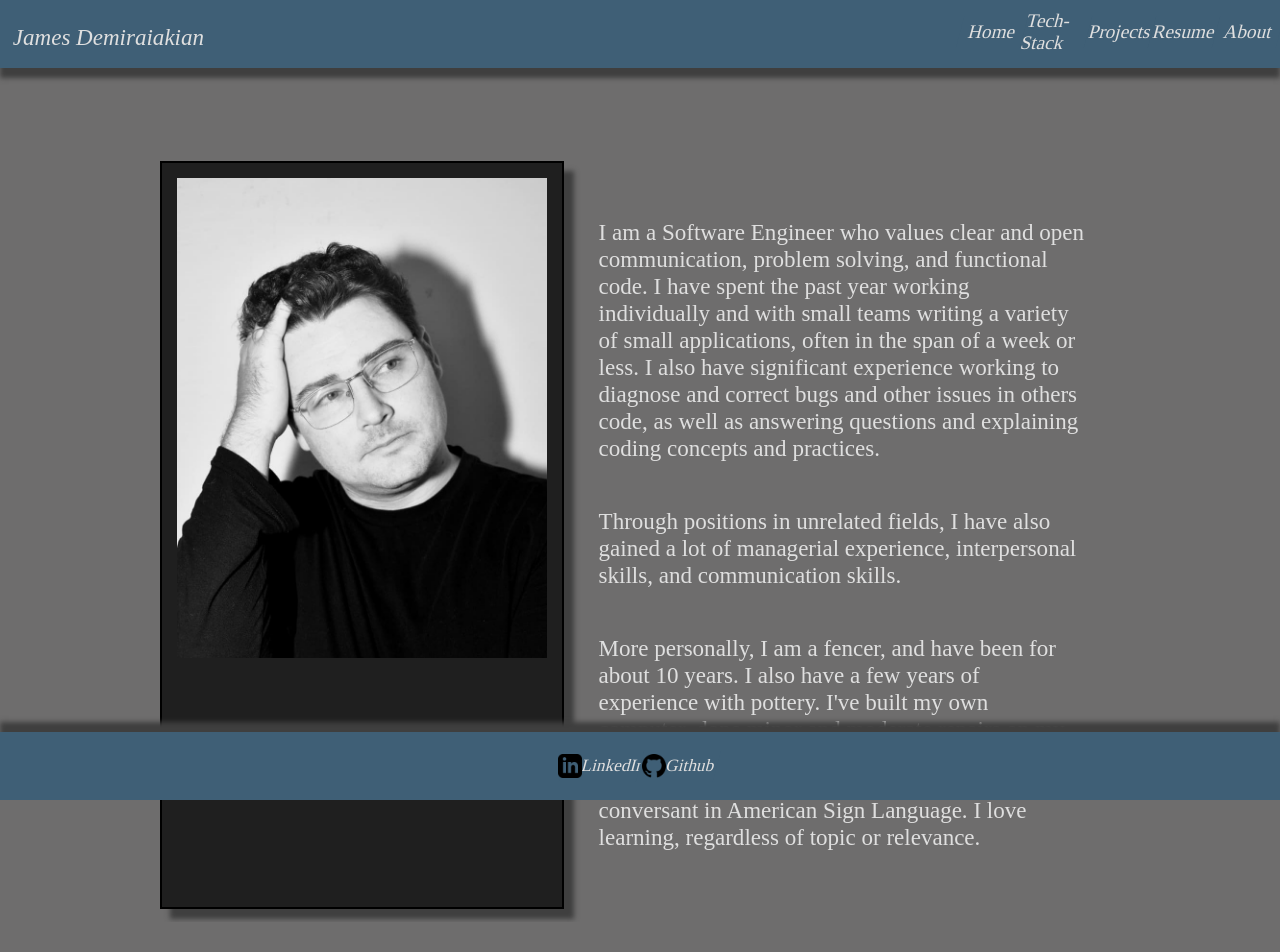
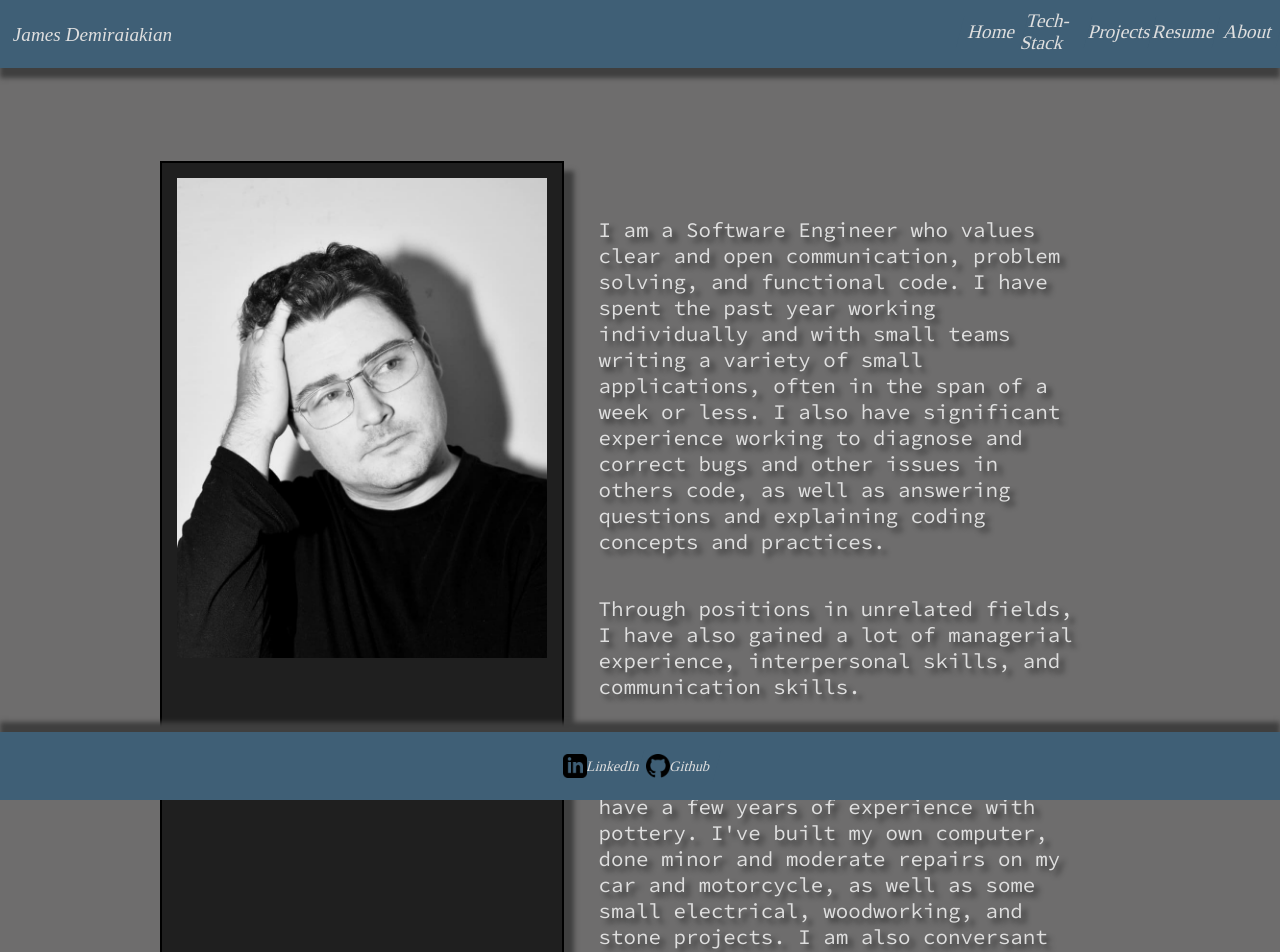
Before and after one commit to james-demiraiakian/james-portfolio, a React (Create React App) app: page / in a window 1280 px wide. Shown: the top 952 px of the page. Before the commit the page ends 922 px from the top, so only its background shows below. Built offline with nearby package versions, Linux system fonts and the light colour scheme.

Commit message:
more styling changes, across multiple components. Added react-tiny-url to add url previews for projects, added project render component

```diff
--- a/package.json
+++ b/package.json
@@ -10,6 +10,7 @@
     "react-dom": "^18.1.0",
     "react-router-dom": "^6.3.0",
     "react-scripts": "5.0.1",
+    "react-tiny-link": "^3.6.1",
     "web-vitals": "^2.1.4",
     "webpack": "^5.73.0",
     "webpack-cli": "^4.10.0"
--- a/public/index.html
+++ b/public/index.html
@@ -24,6 +24,12 @@
       work correctly both with client-side routing and a non-root public URL.
       Learn how to configure a non-root public URL by running `npm run build`.
     -->
+    <link rel="preconnect" href="https://fonts.googleapis.com" />
+    <link rel="preconnect" href="https://fonts.gstatic.com" crossorigin />
+    <link
+      href="https://fonts.googleapis.com/css2?family=Source+Code+Pro&display=swap"
+      rel="stylesheet"
+    />
     <title>James-Demiraiakian</title>
   </head>
   <body>
--- a/src/App.css
+++ b/src/App.css
@@ -1,8 +1,6 @@
 * {
   background-color: rgb(110, 109, 109);
   color: rgb(223, 223, 223);
-  font-size: 1.2rem;
-  /* overflow: hidden; */
 }
 
 .App {
@@ -10,3 +8,9 @@
   flex-direction: column;
   align-items: center;
 }
+
+.component {
+  font-family: 'Source Code Pro', monospace;
+  font-size: 1.3rem;
+  text-shadow: 5px 5px 5px rgb(51, 51, 51);
+}
--- /dev/null
+++ b/src/components/Quotes/Project.jsx
@@ -0,0 +1,59 @@
+import React from 'react';
+import { useState } from 'react';
+import { useEffect } from 'react';
+import { ReactTinyLink } from 'react-tiny-link';
+
+const projectArr = [
+  {
+    pGitHub: 'https://github.com/Pixil2',
+    pDeploy: 'https://pixl2.netlify.app/',
+    pDescription:
+      'A refactoring of the original Pixl project, bringing it into modern React',
+    pHeader: 'Pixl 2',
+  },
+  {
+    pGitHub: 'github URL 2',
+    pDeploy: 'deploy URL 2',
+    pDescription: '',
+    pHeader: '',
+  },
+  {
+    pGitHub: 'github URL 3',
+    pDeploy: 'deploy URL 3',
+    pDescription: '',
+    pHeader: '',
+  },
+];
+
+export default function Project() {
+  const [currentProject, setCurrentProject] = useState(projectArr[0]);
+  const [index, setIndex] = useState(0);
+
+  const handleClick = () => {
+    console.log(index);
+    index === projectArr.length - 1 ? setIndex(0) : setIndex(index + 1);
+  };
+
+  useEffect(() => {
+    setCurrentProject(projectArr[index]);
+  }, [index]);
+
+  return (
+    <div>
+      <div className="project-card">
+        <div className="p-name">{currentProject.pName}</div>
+        <div className="p-img">{currentProject.pImg}</div>
+        {/* <div className="p-gh-url">{currentProject.pGitHub}</div>
+        <div className="p-deploy-url">{currentProject.pDeploy}</div> */}
+        <ReactTinyLink
+          cardSize="large"
+          showGraphic={true}
+          header={currentProject.pHeader}
+          description={currentProject.pDescription}
+          url={currentProject.pDeploy}
+        />
+      </div>
+      <button onClick={handleClick}>Next</button>
+    </div>
+  );
+}
--- a/src/components/Quotes/Quotes.jsx
+++ b/src/components/Quotes/Quotes.jsx
@@ -5,6 +5,10 @@ const quoteArray = [
   - Emma Egstad`,
   `"James is always willing to not only help out his juniors, but to take the time to teach and explain complex concepts. While he may be the smartest person in the room, he is a great leader, treating others with respect and patience. He is an asset to any team!"
   - Spencer Eagleton`,
+  `"My experience at Alchemy Code Lab would not be the same with out James, as a cohort colleague and as a coworker. James works well with others and often brightens the room with good humor and friendly conversation. He has continuously demonstrated a strong ability to communicate coding concepts and plans, both in efforts to build full stack web apps with different teams as well as in assisting and supporting students in their JavaScript learning experience."
+  - Forest Heims`,
+  `"James truly shines when helping others, his ability to dive into someone elses code and debug with them makes him a great team member. He demonstrates a great ability to verbalize the problem and explain bugs thoroughly."
+  -Bailey Kuebelbeck`,
 ];
 
 export default function Quotes() {
@@ -14,7 +18,7 @@ export default function Quotes() {
   useEffect(() => {
     setTimeout(() => {
       index === quoteArray.length - 1 ? setIndex(0) : setIndex(index + 1);
-    }, 10000);
+    }, 7000);
 
     return () => {
       setCurrentQuote(quoteArray[index]);
--- a/src/views/About/About.css
+++ b/src/views/About/About.css
@@ -25,6 +25,8 @@
   flex-direction: column;
   align-items: center;
   font-size: 1.2rem;
+  margin-left: 15px;
+  margin-right: 15px;
 }
 
 .quote {
--- a/src/views/About/About.jsx
+++ b/src/views/About/About.jsx
@@ -4,7 +4,7 @@ import './About.css';
 
 export default function About() {
   return (
-    <div className="about">
+    <div className="about component">
       <div className="intro">
         This is a semi-comprehensive list of positions, interests, and comments
         from current and former coworkers.
--- a/src/views/Header/Header.css
+++ b/src/views/Header/Header.css
@@ -30,7 +30,7 @@
   transform: skewX(-15deg);
   align-items: center;
   justify-content: center;
-  font-size: 1rem;
+  font-size: 1.2rem;
 }
 
 .header-link:hover {
@@ -44,4 +44,5 @@
   position: absolute;
   left: 1vw;
   top: 3vh;
+  font-size: 1.2rem;
 }
--- a/src/views/Home/Home.jsx
+++ b/src/views/Home/Home.jsx
@@ -3,8 +3,7 @@ import './Home.css';
 
 export default function Home() {
   return (
-    <div>
-      <div className="home">
+    <div className="home component">
       <div className="profile-image-container">
         <img
           src={`${process.env.PUBLIC_URL}/images/james.jpg`}
@@ -17,24 +16,23 @@ export default function Home() {
           problem solving, and functional code. I have spent the past year
           working individually and with small teams writing a variety of small
           applications, often in the span of a week or less. I also have
-            significant experience working to diagnose and correct bugs and
-            other issues in others code, as well as answering questions and
-            explaining coding concepts and practices.
+          significant experience working to diagnose and correct bugs and other
+          issues in others code, as well as answering questions and explaining
+          coding concepts and practices.
         </p>
         <p>
           Through positions in unrelated fields, I have also gained a lot of
-            managerial experience, interpersonal skills, and communication
-            skills.
+          managerial experience, interpersonal skills, and communication skills.
         </p>
         <p>
           More personally, I am a fencer, and have been for about 10 years. I
           also have a few years of experience with pottery. I've built my own
-            computer, done minor and moderate repairs on my car and motorcycle,
-            done some small electrical, woodworking, and stone projects. I am
-            also conversant in American Sign Language. I love learning,
-            regardless of topic or relevance.
+          computer, done minor and moderate repairs on my car and motorcycle, as
+          well as some small electrical, woodworking, and stone projects. I am
+          also conversant in American Sign Language. I love learning, regardless
+          of topic or relevance and will sometimes spend hours reading through
+          Wikipedia or documentation.
         </p>
-        </div>
       </div>
     </div>
   );
--- a/src/views/Projects/Projects.jsx
+++ b/src/views/Projects/Projects.jsx
@@ -1,5 +1,12 @@
 import React from 'react';
+import Project from '../../components/Quotes/Project';
 
 export default function Projects() {
-  return <div>Projects</div>;
+  return (
+    <div className="projects component">
+      <h1>Projects</h1>
+      <p>Some of the projects I've worked on</p>
+      <Project />
+    </div>
+  );
 }
--- a/src/views/Resume/Resume.jsx
+++ b/src/views/Resume/Resume.jsx
@@ -3,7 +3,7 @@ import './Resume.css';
 
 export default function Resume() {
   return (
-    <div>
+    <div className="component">
       <div className="resume">
         <iframe
           className="iframe"
--- a/src/views/TechStack/TechStack.jsx
+++ b/src/views/TechStack/TechStack.jsx
@@ -3,7 +3,7 @@ import './TechStack.css';
 
 export default function TechStack() {
   return (
-    <div className="tech-stack">
+    <div className="tech-stack component">
       <h1 className="title">Tech Stack</h1>
       <div className="list-container">
         <div className="list">
```
Also changed, not shown: 1 other file (tests, documents, lock files or other folders). Lines whose indentation alone changed are shown as unchanged.
